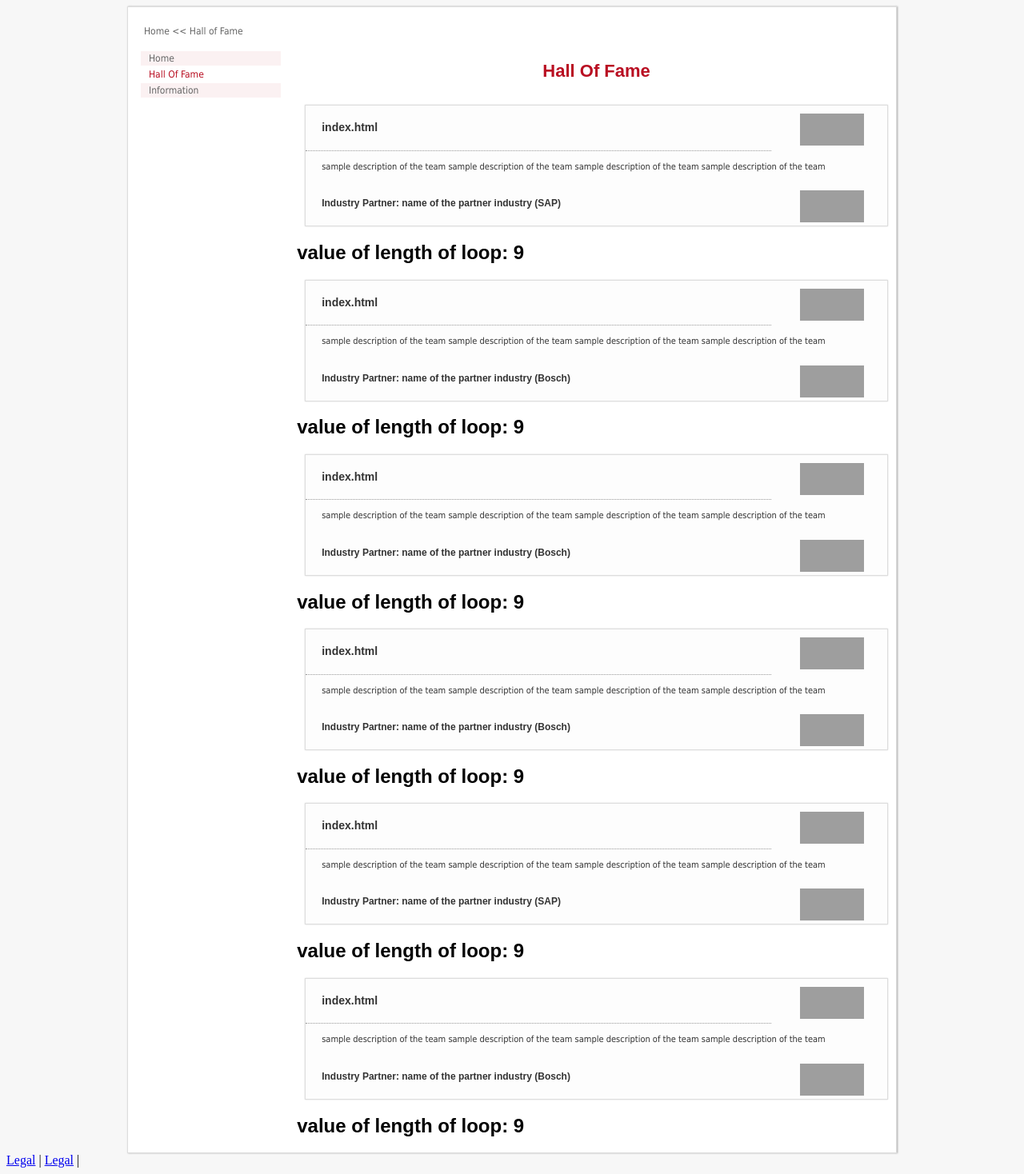
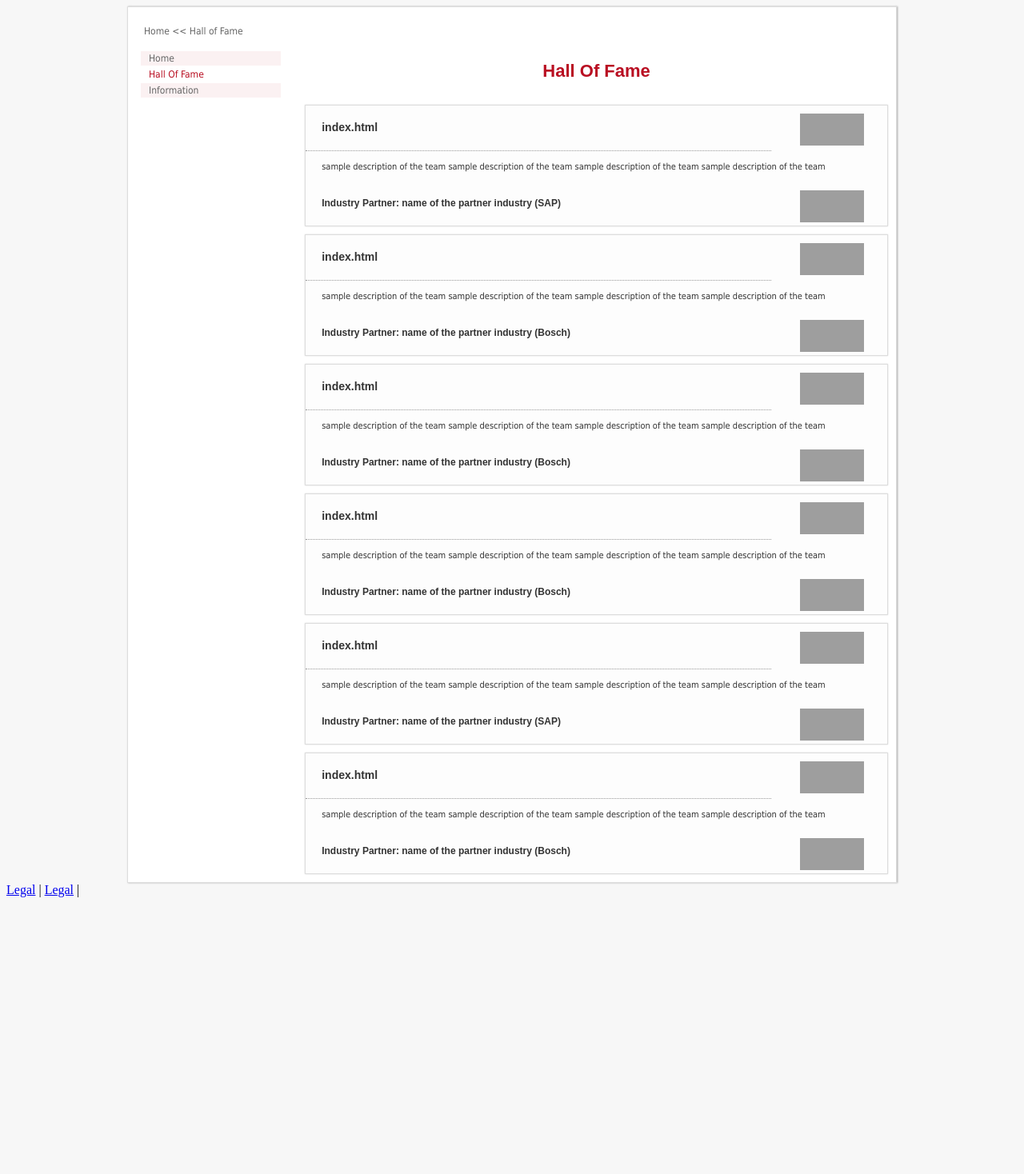
Before and after one commit to ankit09goyal/ankit09goyal.github.io, a Jekyll site: the page built from hof.html, in a window 1280 px wide, cut to the strip 0-1468 px from the top of the page. Shown: the whole strip at 80% size. Built offline with Jekyll 4.4.1, drawn with Linux system fonts in a browser that asks for light colours; after the commit the page ends 1130 px from its top, so only the background shows below that; grey boxes are pictures that could not be loaded.

Commit message:
Update halloffame.html

```diff
--- a/_layouts/halloffame.html
+++ b/_layouts/halloffame.html
@@ -34,7 +34,6 @@ layout: home
                <!-- div year starts -->
                <div class="year">
                   <h2>Year: {{ page.year }}</h2>
-                  <h2>Value of i: {{ i }}</h2>
                   <!-- div added only to add dotted line -->
                   <div class"dottedLineDiv">
               {% endif %}
@@ -83,7 +82,6 @@ layout: home
                 </div>
                 <!-- single team contatiner ends -->
             {% assign lengthOfLoop = forloop.length %}
-             <h2>value of length of loop: {{ lengthOfLoop }}</h2>
 
             {% capture lengthOfLoop %} {{ lengthOfLoop | plus:1 }} {% endcapture %}
             {% if i == lengthOfLoop %}
```
